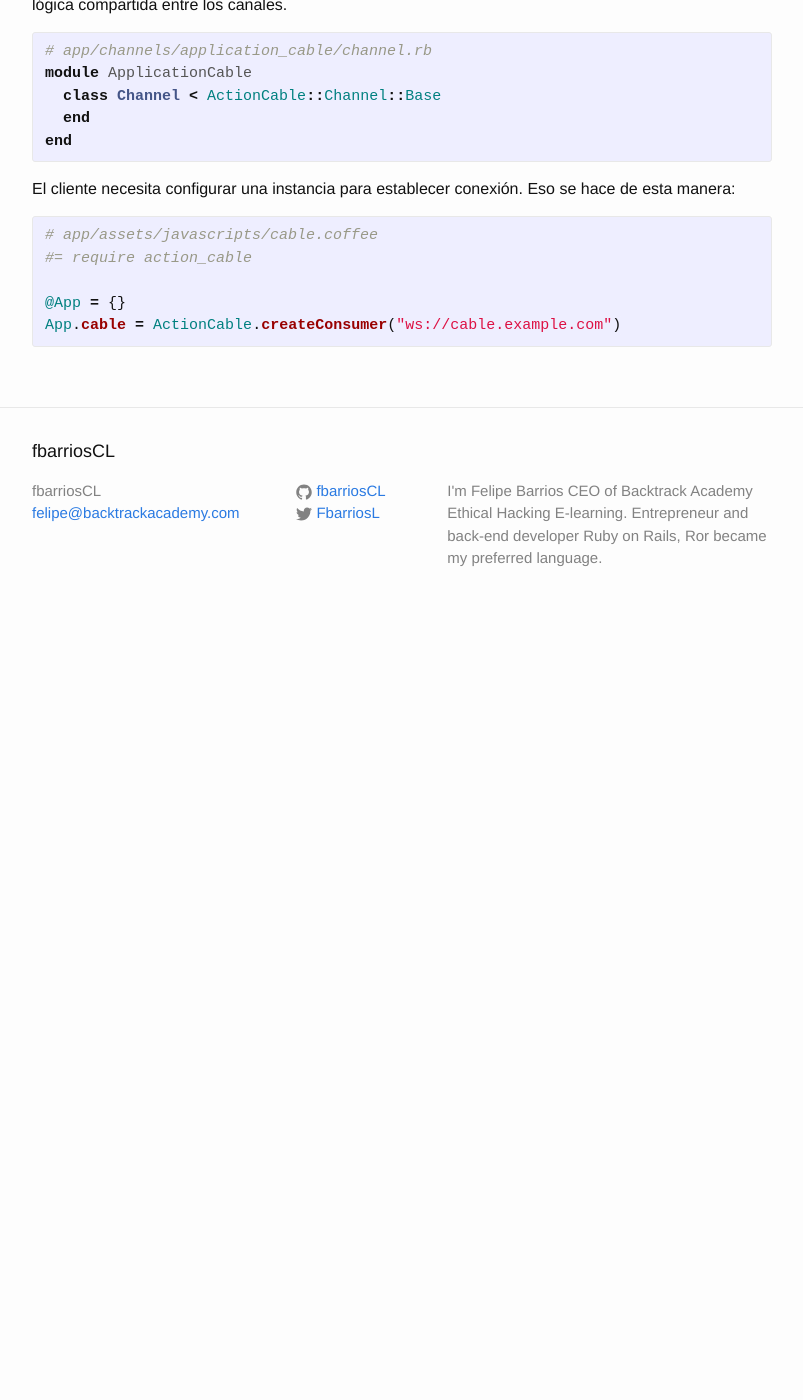
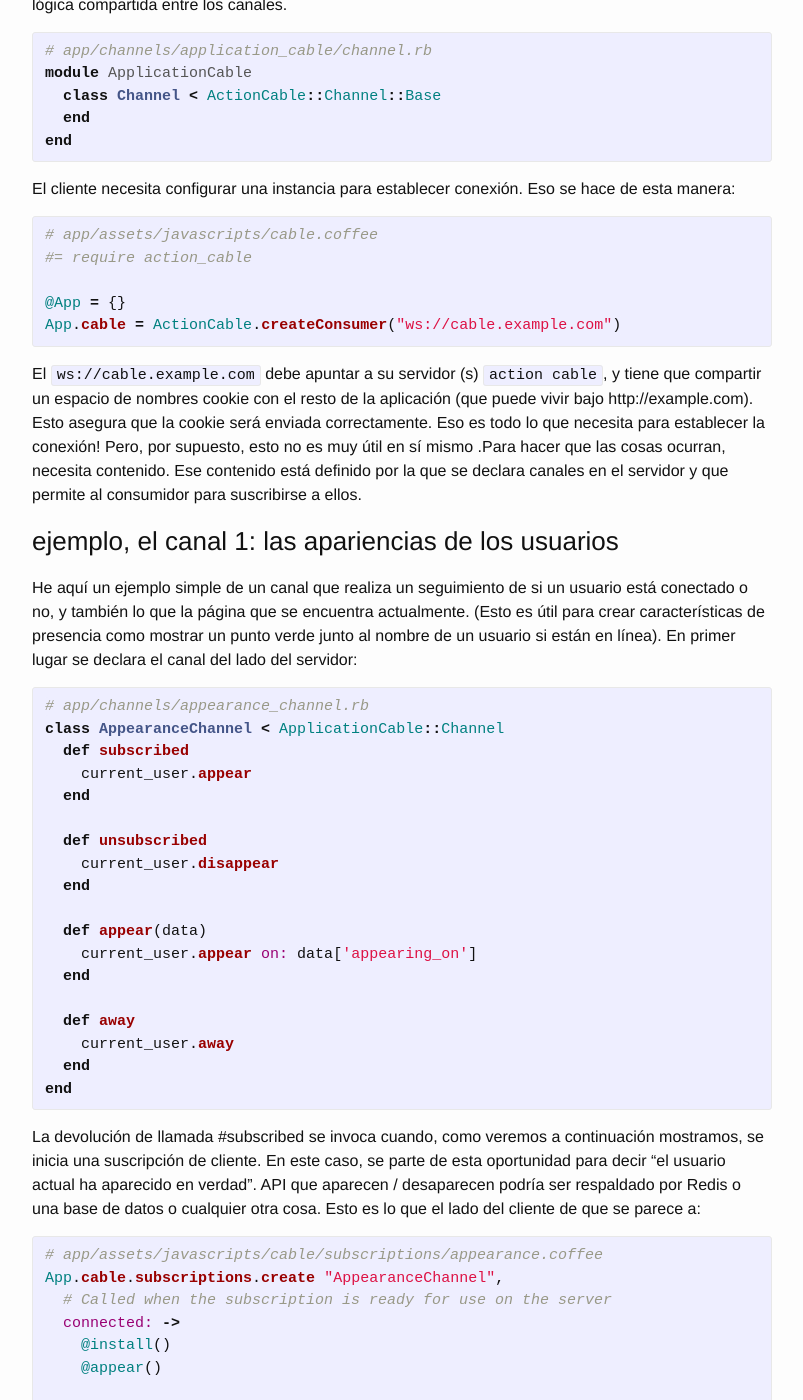
Before and after one commit to fbarriosCL/fbarriosCL.github.io, a Jekyll site: the page built from _posts/2016-04-28-rails5-action-cable.markdown, in a window 1280 px wide and 1400 px high, scrolled down 1991 px. Shown: the whole window, without its empty margins (238-1041 px from the left). Built offline with Jekyll 4.4.1, drawn with Linux system fonts in a browser that asks for light colours; before the commit the page ends 2621 px from its top, so only the background shows below that; some of the changed text lies outside the part shown.

Commit message:
ADD add new part for action cable and new post mandril

````diff
--- a/_posts/2016-04-28-rails5-action-cable.markdown
+++ b/_posts/2016-04-28-rails5-action-cable.markdown
@@ -99,3 +99,74 @@ El cliente necesita configurar una instancia para establecer conexión. Eso se h
 @App = {}
 App.cable = ActionCable.createConsumer("ws://cable.example.com")
 {% endhighlight %}
+
+
+El ```ws://cable.example.com``` debe apuntar a su servidor (s) ```action cable```, y tiene que compartir un espacio de nombres cookie con el resto de la aplicación (que puede vivir bajo http://example.com). Esto asegura que la cookie será enviada correctamente. Eso es todo lo que necesita para establecer la conexión! Pero, por supuesto, esto no es muy útil en sí mismo .Para hacer que las cosas ocurran, necesita contenido. Ese contenido está definido por la que se declara canales en el servidor y que permite al consumidor para suscribirse a ellos.
+
+### ejemplo, el canal 1: las apariencias de los usuarios
+He aquí un ejemplo simple de un canal que realiza un seguimiento de si un usuario está conectado o no, y también lo que la página que se encuentra actualmente. (Esto es útil para crear características de presencia como mostrar un punto verde junto al nombre de un usuario si están en línea). En primer lugar se declara el canal del lado del servidor:
+
+{% highlight ruby %}
+# app/channels/appearance_channel.rb
+class AppearanceChannel < ApplicationCable::Channel
+  def subscribed
+    current_user.appear
+  end
+
+  def unsubscribed
+    current_user.disappear
+  end
+
+  def appear(data)
+    current_user.appear on: data['appearing_on']
+  end
+
+  def away
+    current_user.away
+  end
+end
+{% endhighlight %}
+
+La devolución de llamada #subscribed se invoca cuando, como veremos a continuación mostramos, se inicia una suscripción de cliente. En este caso, se parte de esta oportunidad para decir "el usuario actual ha aparecido en verdad". API que aparecen / desaparecen podría ser respaldado por Redis o una base de datos o cualquier otra cosa. Esto es lo que el lado del cliente de que se parece a:
+
+{% highlight ruby %}
+# app/assets/javascripts/cable/subscriptions/appearance.coffee
+App.cable.subscriptions.create "AppearanceChannel",
+  # Called when the subscription is ready for use on the server
+  connected: ->
+    @install()
+    @appear()
+
+  # Called when the WebSocket connection is closed
+  disconnected: ->
+    @uninstall()
+
+  # Called when the subscription is rejected by the server
+  rejected: ->
+    @uninstall()
+
+  appear: ->
+    # Calls `AppearanceChannel#appear(data)` on the server
+    @perform("appear", appearing_on: $("main").data("appearing-on"))
+
+  away: ->
+    # Calls `AppearanceChannel#away` on the server
+    @perform("away")
+
+
+  buttonSelector = "[data-behavior~=appear_away]"
+
+  install: ->
+    $(document).on "page:change.appearance", =>
+      @appear()
+
+    $(document).on "click.appearance", buttonSelector, =>
+      @away()
+      false
+
+    $(buttonSelector).show()
+
+  uninstall: ->
+    $(document).off(".appearance")
+    $(buttonSelector).hide()
+{% endhighlight %}
````
Also changed, not shown: _posts/2016-04-20-goodbye-mandril-welcome-to-amazon.markdown (added, +83 -0 lines), assets/posts/01/1.png (added), assets/posts/01/10.png (added), assets/posts/01/11.png (added), assets/posts/01/2.png (added), assets/posts/01/3.png (added), assets/posts/01/4.png (added), assets/posts/01/5.png (added), assets/posts/01/6.png (added), assets/posts/01/7.png (added), assets/posts/01/8.png (added), assets/posts/01/9.png (added), 4 other files.
